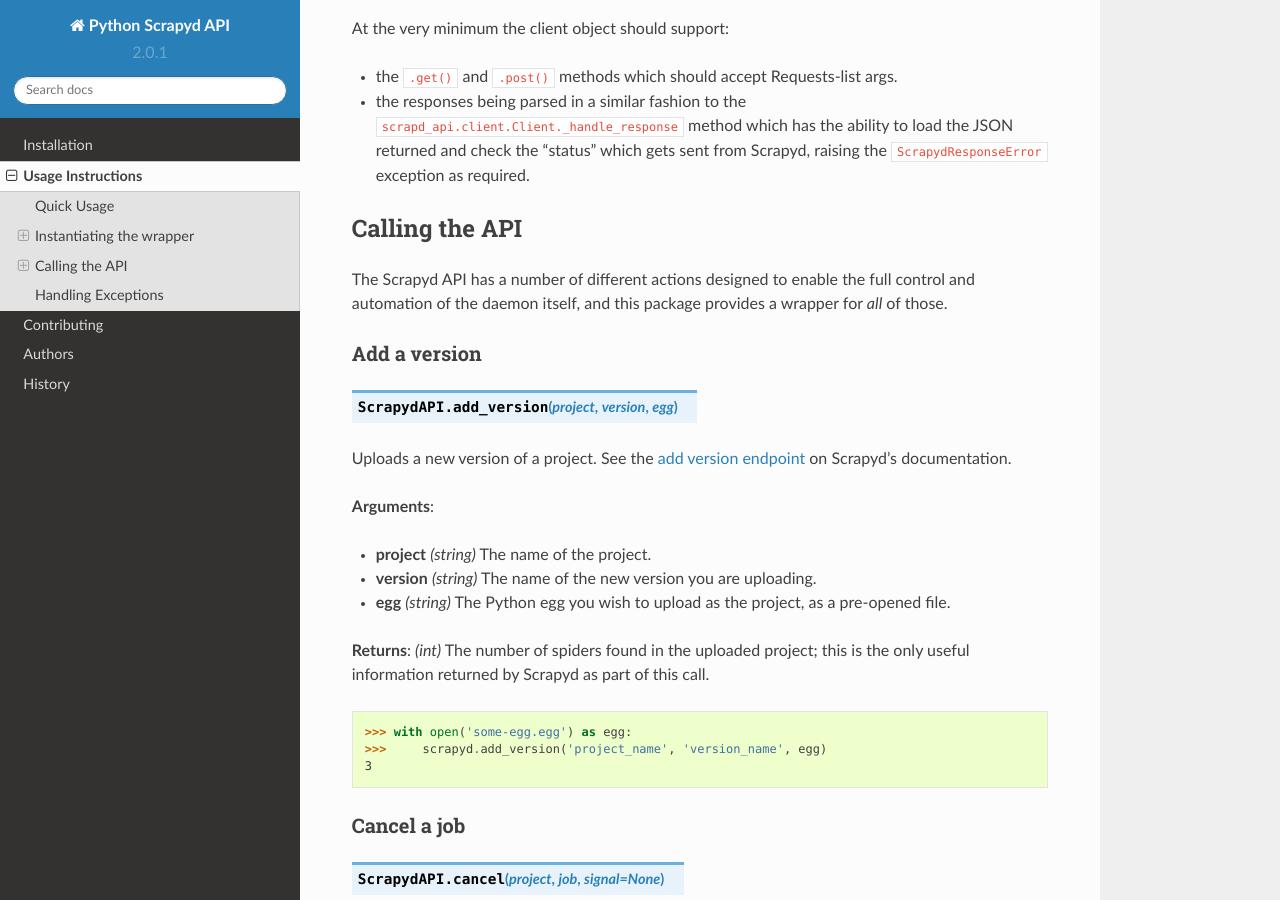
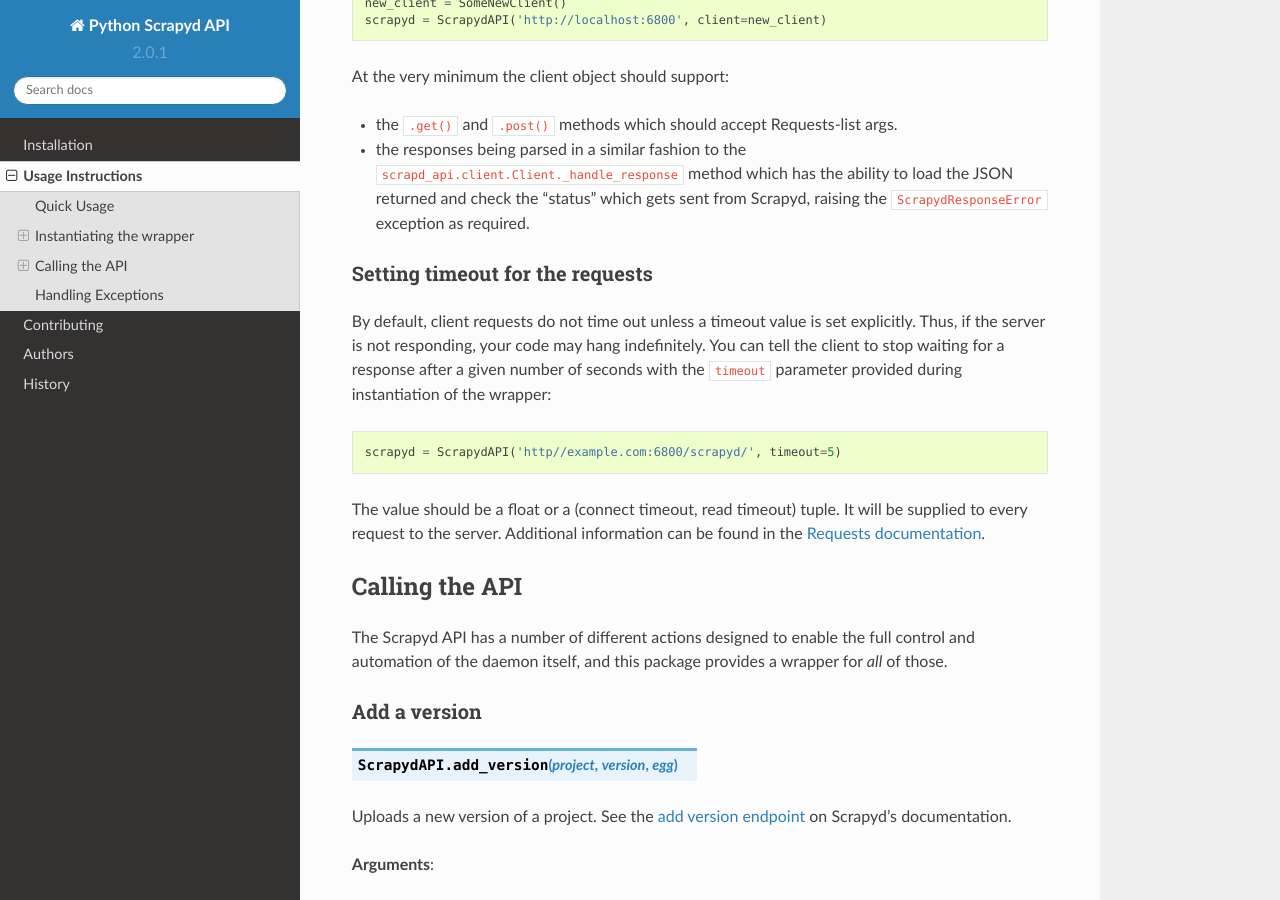
Before and after one commit to djm/python-scrapyd-api, a Sphinx documentation site: the page built from docs/source/usage.rst, in a window 1280 px wide and 900 px high, scrolled down 1925 px. Built offline with Sphinx 7.4.7 and the Read the Docs theme 2.0.0, drawn with Linux system fonts in a browser that asks for light colours; some of the changed text lies outside the part shown.

Commit message:
Add timeout parameter for requests (#13)
Adds timeout parameter to the ScrapydAPI constructor which is then passed to every client request.

```diff
--- a/AUTHORS.rst
+++ b/AUTHORS.rst
@@ -11,3 +11,4 @@ Contributors
 ------------
 
 * Bruce Tang <github: @BruceDone>
+* Tomas Linhart <github: @tlinhart>
--- a/docs/source/usage.rst
+++ b/docs/source/usage.rst
@@ -33,6 +33,8 @@ You may have further special requirements, for example one of the following:
 - you may require HTTP Basic Authentication for your connections to Scrapyd.
 - you may have changed the default endpoints for the various API actions.
 - you may need to swap out the default connection client/handler.
+- you may want to provide a timeout for client requests so the program does not
+  hang indefinitely in case the server is not responding.
 
 Providing HTTP Basic Auth credentials
 ~~~~~~~~~~~~~~~~~~~~~~~~~~~~~~~~~~~~~
@@ -107,6 +109,25 @@ At the very minimum the client object should support:
   ``scrapd_api.client.Client._handle_response`` method which has the ability
   to load the JSON returned and check the "status" which gets sent from
   Scrapyd, raising the ``ScrapydResponseError`` exception as required.
+
+Setting timeout for the requests
+~~~~~~~~~~~~~~~~~~~~~~~~~~~~~~~~
+
+By default, client requests do not time out unless a timeout value is set
+explicitly. Thus, if the server is not responding, your code may hang
+indefinitely. You can tell the client to stop waiting for a response after
+a given number of seconds with the ``timeout`` parameter provided during
+instantiation of the wrapper:
+
+.. code-block:: python
+
+    scrapyd = ScrapydAPI('http//example.com:6800/scrapyd/', timeout=5)
+
+The value should be a float or a (connect timeout, read timeout) tuple. It will
+be supplied to every request to the server. Additional information can be found
+in the `Requests documentation`_.
+
+.. _Requests documentation: http://docs.python-requests.org/en/master/user/advanced/#timeouts
 
 Calling the API
 ---------------
```
Also changed, not shown: 2 other files.
